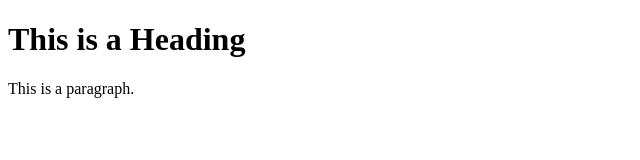
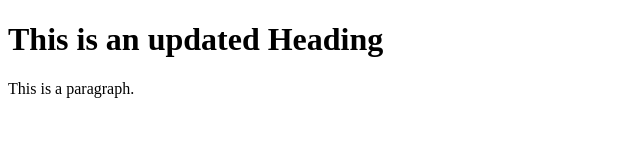
Before and after one commit to zigazuzek/git-demo, a plain HTML site: page index.html in a window 1280 px wide. Shown: the whole page, without its empty margins (0-640 px from the left). Drawn offline with Linux system fonts and the light colour scheme.

Commit message:
A few modifications

```diff
--- a/index.html
+++ b/index.html
@@ -5,7 +5,7 @@
 </head>
 <body>
 
-<h1>This is a Heading</h1>
+<h1>This is an updated Heading</h1>
 <p>This is a paragraph.</p>
 
 </body>
```
Also changed, not shown: 1 other file.
